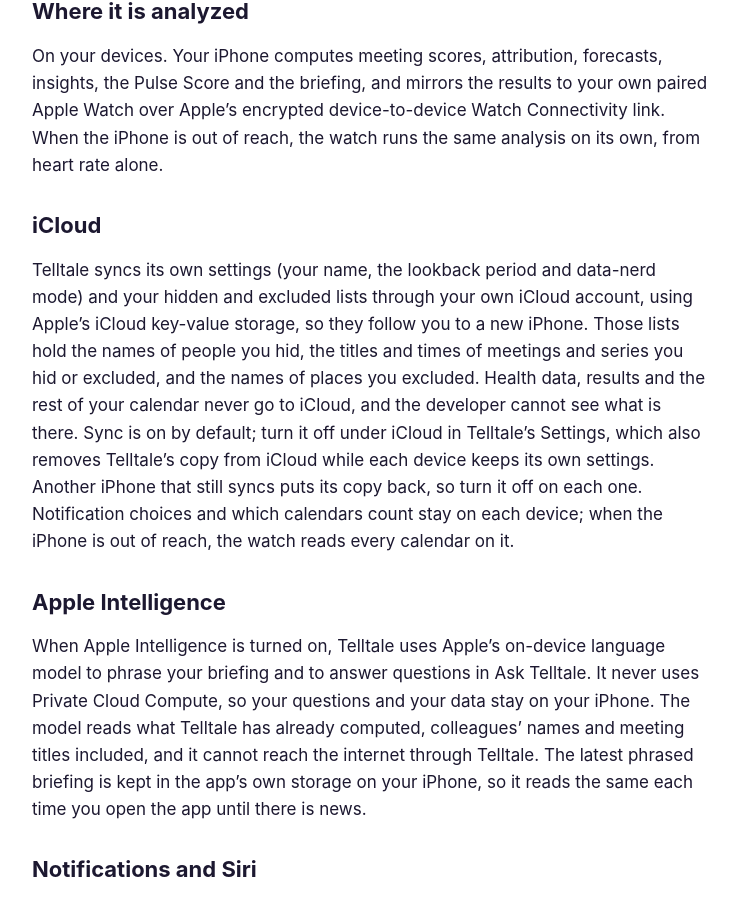
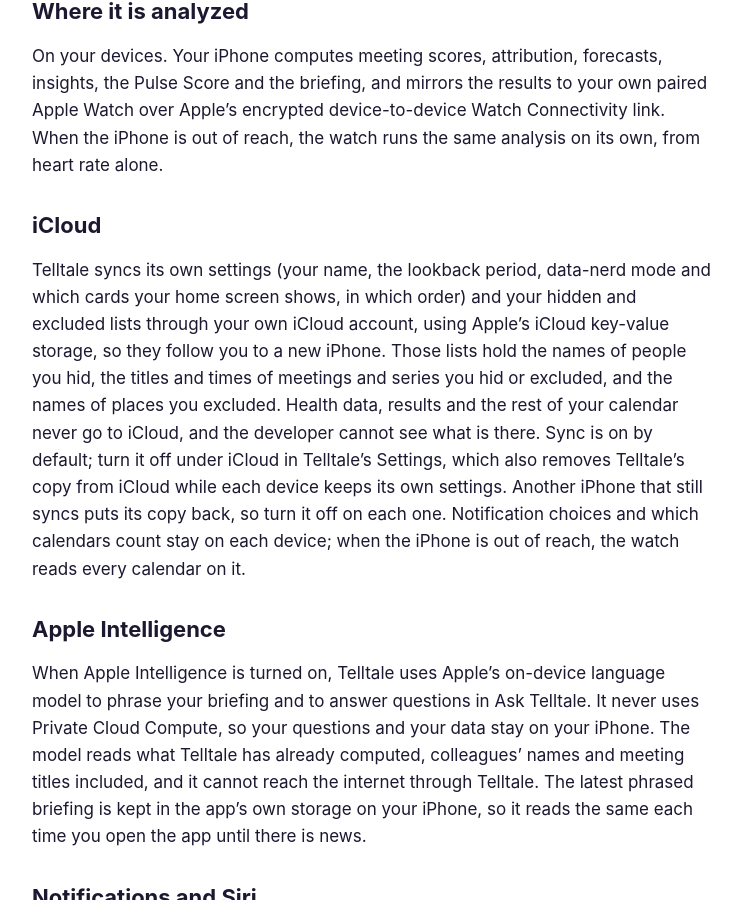
Before and after one commit to Liniker-Seixas/telltale, a Jekyll site: the page built from privacy.md, in a window 1280 px wide and 900 px high, scrolled down 556 px. Shown: the whole window, without its empty margins (268-1009 px from the left). Built offline with Jekyll 4.4.1, drawn with Linux system fonts in a browser that asks for light colours.

Commit message:
Telltale build 10 pages: the home screen in iCloud sync, choosing home cards in support

```diff
--- a/privacy.md
+++ b/privacy.md
@@ -32,8 +32,9 @@ the watch runs the same analysis on its own, from heart rate alone.
 
 ## iCloud
 
-Telltale syncs its own settings (your name, the lookback period and
-data-nerd mode) and your hidden and excluded lists through your own iCloud
+Telltale syncs its own settings (your name, the lookback period,
+data-nerd mode and which cards your home screen shows, in which order)
+and your hidden and excluded lists through your own iCloud
 account, using Apple's iCloud key-value storage, so they follow you to a
 new iPhone. Those lists hold the names of people you hid, the titles and
 times of meetings and series you hid or excluded, and the names of places
```
Also changed, not shown: support.md (+4 -0 lines).
